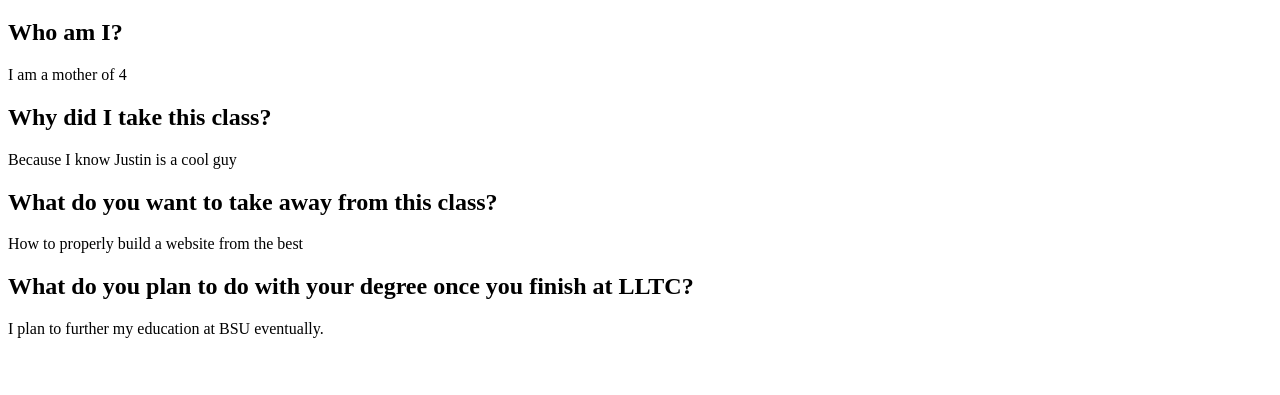
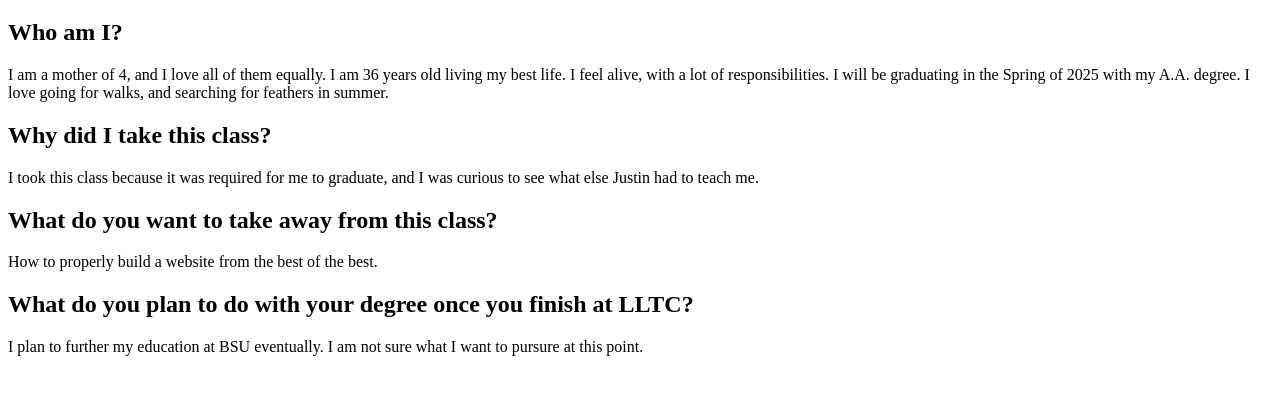
Before and after one commit to shandeezy/itech-270-introduction-, a plain HTML site: page index.html in a window 1280 px wide. Shown: the part 61-456 px from the top of the page. Drawn offline with Linux system fonts and the light colour scheme.

Commit message:
updated info

```diff
--- a/index.html
+++ b/index.html
@@ -11,20 +11,20 @@
     </header>
     <section>
         <h2> Who am I?</h2>
-            <p> I am a mother of 4</p>
+            <p> I am a mother of 4, and I love all of them equally. I am 36 years old living my best life. I feel alive, with a lot of responsibilities. I will be graduating in the Spring of 2025 with my A.A. degree. I love going for walks, and searching for feathers in summer.</p>
 
      <section>
     </section>
         <h2> Why did I take this class?</h2>
-        <p> Because I know Justin is a cool guy</p>
+        <p> I took this class because it was required for me to graduate, and I was curious to see what else Justin had to teach me.</p>
     <section>
      </section>
         <h2>What do you want to take away from this class?</h2>
-        <p> How to properly build a website from the best</p>
+        <p> How to properly build a website from the best of the best.</p>
     <section>
      </section>
         <h2> What do you plan to do with your degree once you finish at LLTC?</h2>
-        <p> I plan to further my education at BSU eventually.</p>
+        <p> I plan to further my education at BSU eventually. I am not sure what I want to pursure at this point. </p>
     <section>
      </section>
 
```
